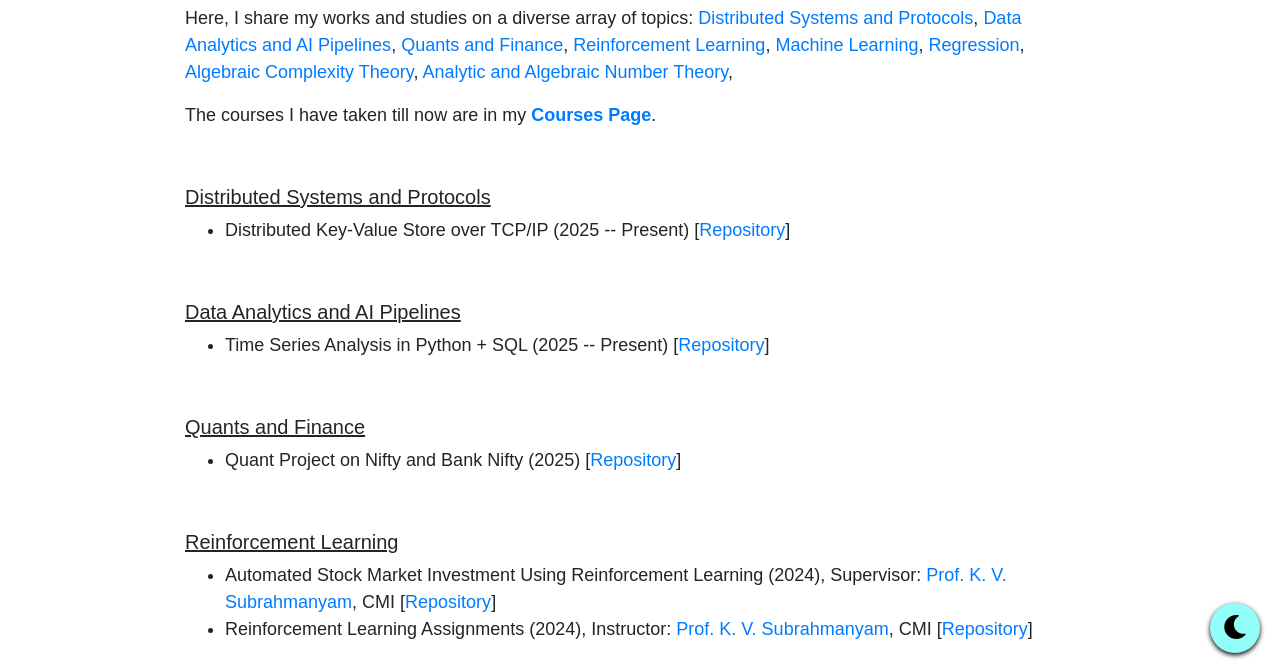
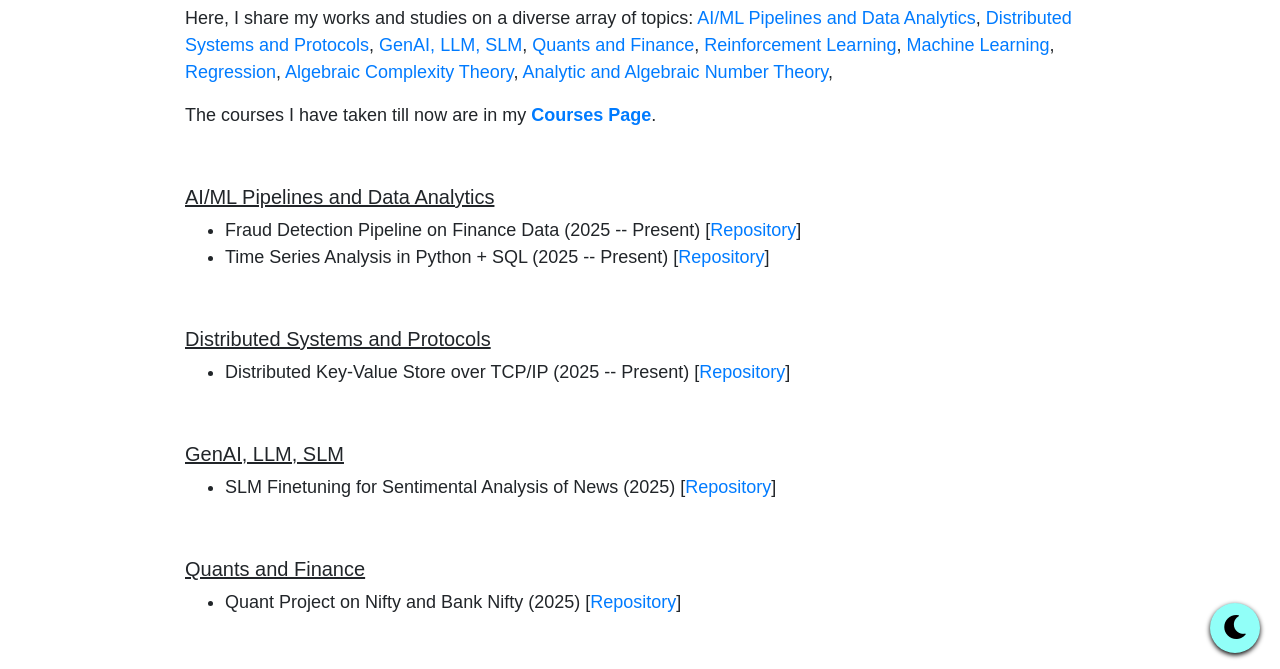
Before and after one commit to AnkanKar-Zargon/AnkanKar-Zargon.github.io, a plain HTML site: page misc.html in a window 1280 px wide. Shown: the part 127-796 px from the top of the page. Drawn offline with nearby package versions, Linux system fonts and the light colour scheme; a web font is replaced by a local one.

Commit message:
added the new project topic and research topic

```diff
--- a/misc.html
+++ b/misc.html
@@ -63,11 +63,21 @@
 <div class="container-fluid">
   <div class="content">
     <h1>Miscellaneous Works and Studies</h1>
-    <p>Here, I share my works and studies on a diverse array of topics: <a href="#distributed-systems-and-protocols">Distributed Systems and Protocols</a>, <a href="#data-analytics-and-ai-pipelines">Data Analytics and AI Pipelines</a>, <a href="#quants-and-finance">Quants and Finance</a>, <a href="#reinforcement-learning">Reinforcement Learning</a>, <a href="#machine-learning">Machine Learning</a>, <a href="#regression">Regression</a>, <a href="#algebraic-complexity-theory">Algebraic Complexity Theory</a>, <a href="#analytic-and-algebraic-number-theory">Analytic and Algebraic Number Theory</a>,</p>
+    <p>Here, I share my works and studies on a diverse array of topics: <a href="#data-analytics-and-ai-pipelines">AI/ML Pipelines and Data Analytics</a>, <a href="#distributed-systems-and-protocols">Distributed Systems and Protocols</a>, <a href="#genai-llm-slm">GenAI, LLM, SLM</a>, <a href="#quants-and-finance">Quants and Finance</a>, <a href="#reinforcement-learning">Reinforcement Learning</a>, <a href="#machine-learning">Machine Learning</a>, <a href="#regression">Regression</a>, <a href="#algebraic-complexity-theory">Algebraic Complexity Theory</a>, <a href="#analytic-and-algebraic-number-theory">Analytic and Algebraic Number Theory</a>,</p>
     <p>The courses I have taken till now are in my <strong><a href="courses.html">Courses Page</a></strong>.</p>
   </div>
 </div>
 
+
+<div class="container-fluid">
+  <div class="content" id="data-analytics-and-ai-pipelines">
+    <h5><u>AI/ML Pipelines and Data Analytics</u></h5>
+    <ul>
+      <li>Fraud Detection Pipeline on Finance Data (2025 -- Present) [<a href="https://github.com/AnkanKar-Zargon/Fraud-Detection-Pipeline-on-Finance-Data" target="_blank">Repository</a>]</li>
+      <li>Time Series Analysis in Python + SQL (2025 -- Present) [<a href="https://github.com/AnkanKar-Zargon/Time-Series-Analysis-in-Python-SQL" target="_blank">Repository</a>]</li>
+    </ul>
+  </div>
+</div>
 
 <div class="container-fluid">
   <div class="content" id="distributed-systems-and-protocols">
@@ -79,10 +89,10 @@
 </div>
 
 <div class="container-fluid">
-  <div class="content" id="data-analytics-and-ai-pipelines">
-    <h5><u>Data Analytics and AI Pipelines</u></h5>
+  <div class="content" id="genai-llm-slm">
+    <h5><u>GenAI, LLM, SLM</u></h5>
     <ul>
-      <li>Time Series Analysis in Python + SQL (2025 -- Present) [<a href="https://github.com/AnkanKar-Zargon/Time-Series-Analysis-in-Python-SQL" target="_blank">Repository</a>]</li>
+      <li> SLM Finetuning for Sentimental Analysis of News (2025) [<a href="https://github.com/AnkanKar-Zargon/SLM-Finetuning-for-Sentimental-Analysis-of-News" target="_blank">Repository</a>]</li>
     </ul>
   </div>
 </div>
```
Also changed, not shown: research.html (+1 -0 lines).
